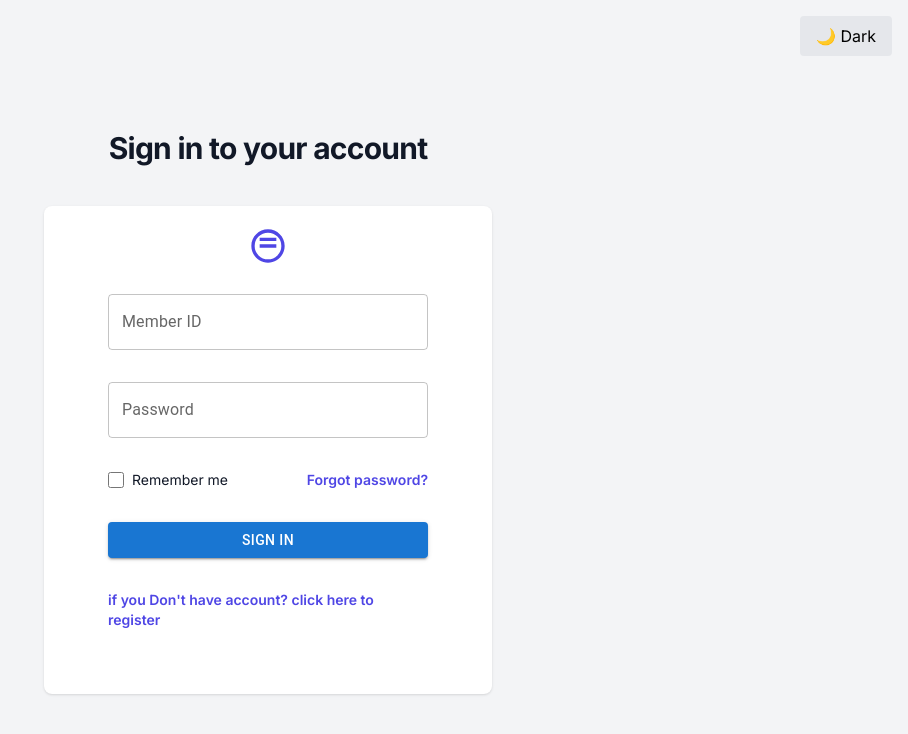
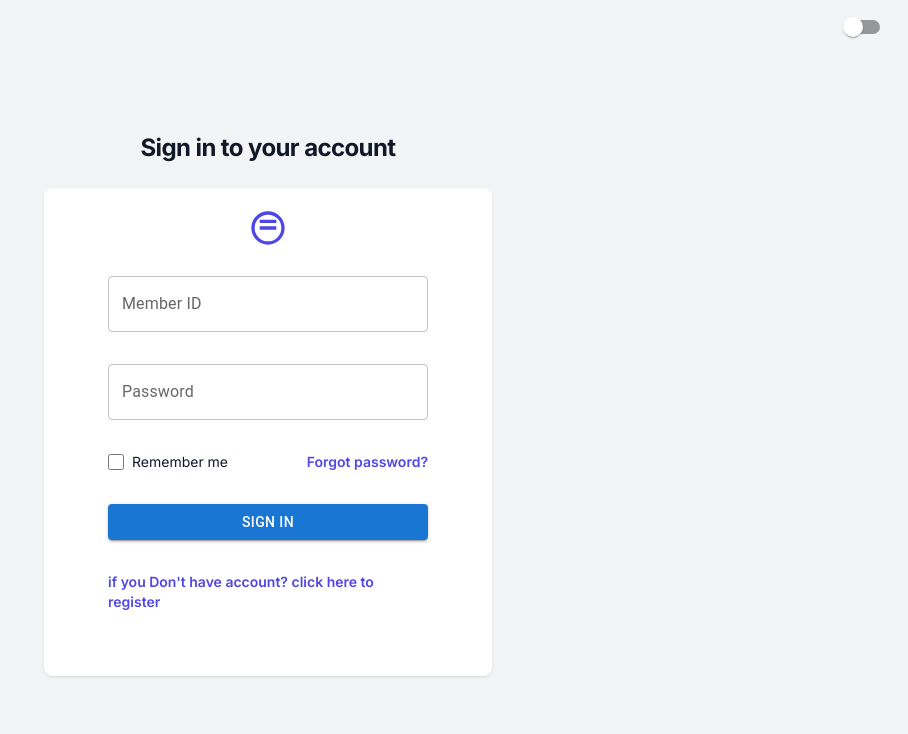
Before and after one commit to Ramanjaneyulu-booragadda/one4all-all4one-version1, a Next.js app: page /login in a window 1280 px wide. Shown: the top 734 px of the page, without its empty margins (372-1280 px from the left). Built offline with nearby package versions, Linux system fonts and the light colour scheme; no server answers; a web font is replaced by a local one.

Commit message:
Login page updated with toast and dark and light modes implemented

```diff
--- a/package.json
+++ b/package.json
@@ -26,6 +26,7 @@
     "next": "^15.2.0",
     "react": "^18.3.1",
     "react-dom": "^18.3.1",
+    "react-toastify": "^11.0.5",
     "reactflow": "^11.11.4",
     "sonner": "^2.0.3",
     "tailwind-merge": "^3.0.1",
--- a/src/app/admin/login/page.tsx
+++ b/src/app/admin/login/page.tsx
@@ -60,7 +60,7 @@ export default function LoginPage() {
   };
 
   return (
-    <div className="flex min-h-screen flex-col justify-center py-12 sm:px-8 lg:px-8 bg-gray-100">
+    <div className="flex min-h-screen flex-col justify-center py-12 sm:px-8 lg:px-8 bg-gray-100 dark:bg-gray-700">
       <div className="sm:mx-auto sm:w-full sm:max-w-md">
         <div className="flex justify-center">
           {/* 🔷 Brand Icon */}
--- a/src/app/layout.tsx
+++ b/src/app/layout.tsx
@@ -4,6 +4,7 @@ import "./globals.css";
 import { AuthProvider } from "../context/AuthContext";
 import { ThemeProvider } from "../context/ThemeContext";
 import ThemeToggleButton from "@/components/ThemeToggleButton";
+import { ToastContainer } from "react-toastify";
 
 const inter = Inter({ subsets: ["latin"] });
 
@@ -26,6 +27,7 @@ export default function RootLayout({
           <AuthProvider>
             <ThemeToggleButton />
             {children}
+            <ToastContainer />
           </AuthProvider>
         </ThemeProvider>
       </body>
--- a/src/app/login/page.tsx
+++ b/src/app/login/page.tsx
@@ -16,6 +16,7 @@ import { useAuth } from "../../context/AuthContext";
 import { loginUrl } from "../../utils/constants";
 import TextField from "@mui/material/TextField";
 import Button from "@mui/material/Button";
+import { toast } from "react-toastify";
 export default function LoginPage() {
   const router = useRouter();
   const { login } = useAuth(); // To save user token     // ✅ Hook must be inside component
@@ -33,6 +34,7 @@ export default function LoginPage() {
   // 🔐 Handle login form submission
   const handleSubmit = async (event: React.FormEvent<HTMLFormElement>) => {
     event.preventDefault();
+    if (formData.ofaMemberId !== "" || formData.password !== "") {
       setError(null); // clear previous errors
 
       try {
@@ -58,7 +60,8 @@ export default function LoginPage() {
         }
 
         const result = await response.json();
-      console.log("✅ Login successful:", result);
+        // console.log("✅ Login successful:", result);
+        toast.success("Login successful!", { theme: "colored" });
 
         // (Optional) Save token if needed
         // localStorage.setItem("token", result.token);
@@ -66,19 +69,35 @@ export default function LoginPage() {
         router.push("/dashboard");
       } catch (error) {
         console.error("❌ Login failed:", error);
-      setError("Login failed. Please check your credentials and try again.");
+        setError("Please check your credentials and try again.");
+        toast.error(
+          "Login failed. Please check your credentials and try again.",
+          { theme: "colored" }
+        );
+        toast.success(
+          "Login failed. Please check your credentials and try again.",
+          { theme: "colored" }
+        );
+      }
+    } else {
+      // toast.error("Please fill in all fields.", { theme: "colored" });
+      // console.log("❌ Please fill in all fields.");
+      toast.warning("Please enter MemberId and password.", {
+        theme: "colored",
+      });
+      setError("Please enter MemberId and password.");
     }
   };
 
   return (
-    <div className="flex min-h-screen flex-col justify-center items-center bg-gray-100">
+    <div className="flex min-h-screen flex-col justify-center items-center bg-gray-100 dark:bg-gray-700">
       <div className="sm:mx-auto sm:w-full sm:max-w-md">
-        <h2 className="mt-6 text-center text-3xl font-bold tracking-tight text-gray-900">
+        <h2 className="mt-8 md:mt-2 text-center text-xl md:text-2xl font-bold tracking-tight text-gray-900 dark:text-gray-200">
           Sign in to your account
         </h2>
       </div>
 
-      <div className=" bg-white mt-10 sm:mx-auto sm:w-full sm:max-w-md shadow sm:rounded-lg sm:px-8 lg:px-8">
+      <div className=" bg-white dark:bg-gray-200 mt-6 sm:mx-auto sm:w-full sm:max-w-md shadow sm:rounded-lg sm:px-8 lg:px-8">
         <div className="flex justify-center pt-5 pb-2">
           {/* 🔷 Brand Icon */}
           <svg
--- a/src/components/ThemeToggleButton.tsx
+++ b/src/components/ThemeToggleButton.tsx
@@ -1,16 +1,14 @@
 "use client";
 
 import { useTheme } from "@/context/ThemeContext";
-
+import Switch from "@mui/material/Switch";
 export default function ThemeToggleButton() {
   const { theme, toggleTheme } = useTheme();
-
+  const label = { inputProps: { "aria-label": "Switch demo" } };
   return (
-    <button
-      onClick={toggleTheme}
-      className="fixed top-4 right-4 px-4 py-2 bg-gray-200 dark:bg-gray-700 text-black dark:text-white rounded"
-    >
-      {theme === "dark" ? "☀️ Light" : "🌙 Dark"}
-    </button>
+    <span className="fixed top-2 right-4" title="Toggle Theme">
+      <Switch {...label} onChange={toggleTheme} /> {}
+      {/* {theme === "dark" ? "☀️" : "🌙"} */}
+    </span>
   );
 }
```
Also changed, not shown: 1 other file (tests, documents, lock files or other folders). Lines whose indentation alone changed are shown as unchanged.
